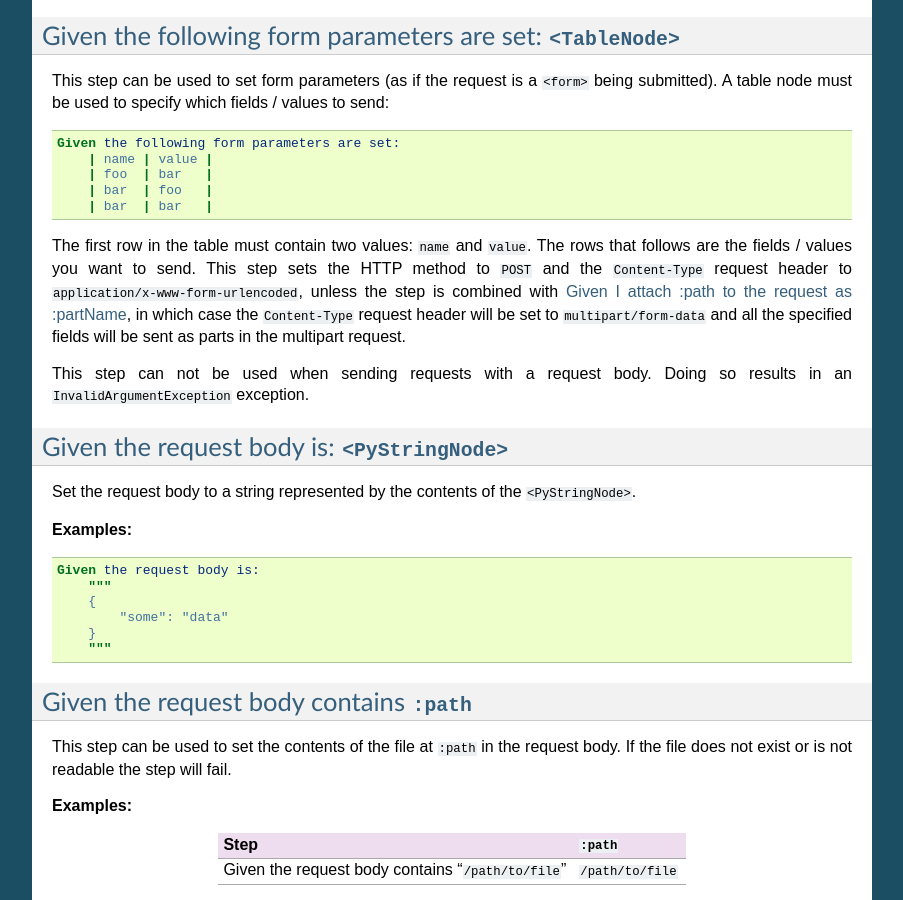
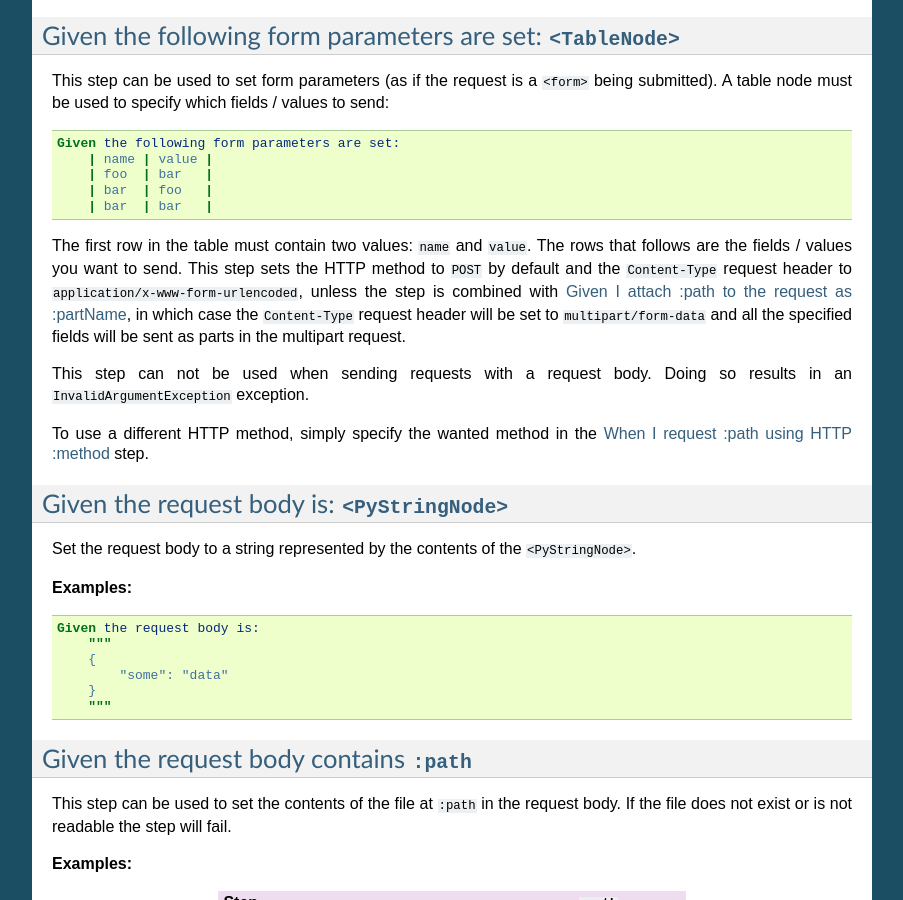
Before and after one commit to imbo/behat-api-extension, a Sphinx documentation site: the page built from docs/guide/setup-request.rst, in a window 1280 px wide and 900 px high, scrolled down 1538 px. Shown: the whole window, without its empty margins (198-1101 px from the left). Built offline with Sphinx 7.4.7, drawn with Linux system fonts in a browser that asks for light colours.

Commit message:
Update docs with regards to the HTTP method and form parameters

```diff
--- a/docs/guide/setup-request.rst
+++ b/docs/guide/setup-request.rst
@@ -82,9 +82,11 @@ This step can be used to set form parameters (as if the request is a ``<form>``
         | bar  | foo   |
         | bar  | bar   |
 
-The first row in the table must contain two values: ``name`` and ``value``. The rows that follows are the fields / values you want to send. This step sets the HTTP method to ``POST`` and the ``Content-Type`` request header to ``application/x-www-form-urlencoded``, unless the step is combined with :ref:`given-i-attach-path-to-the-request-as-partname`, in which case the ``Content-Type`` request header will be set to ``multipart/form-data`` and all the specified fields will be sent as parts in the multipart request.
+The first row in the table must contain two values: ``name`` and ``value``. The rows that follows are the fields / values you want to send. This step sets the HTTP method to ``POST`` by default and the ``Content-Type`` request header to ``application/x-www-form-urlencoded``, unless the step is combined with :ref:`given-i-attach-path-to-the-request-as-partname`, in which case the ``Content-Type`` request header will be set to ``multipart/form-data`` and all the specified fields will be sent as parts in the multipart request.
 
 This step can not be used when sending requests with a request body. Doing so results in an ``InvalidArgumentException`` exception.
+
+To use a different HTTP method, simply specify the wanted method in the :ref:`when-i-request-path-using-http-method` step.
 
 Given the request body is: ``<PyStringNode>``
 ---------------------------------------------
```
